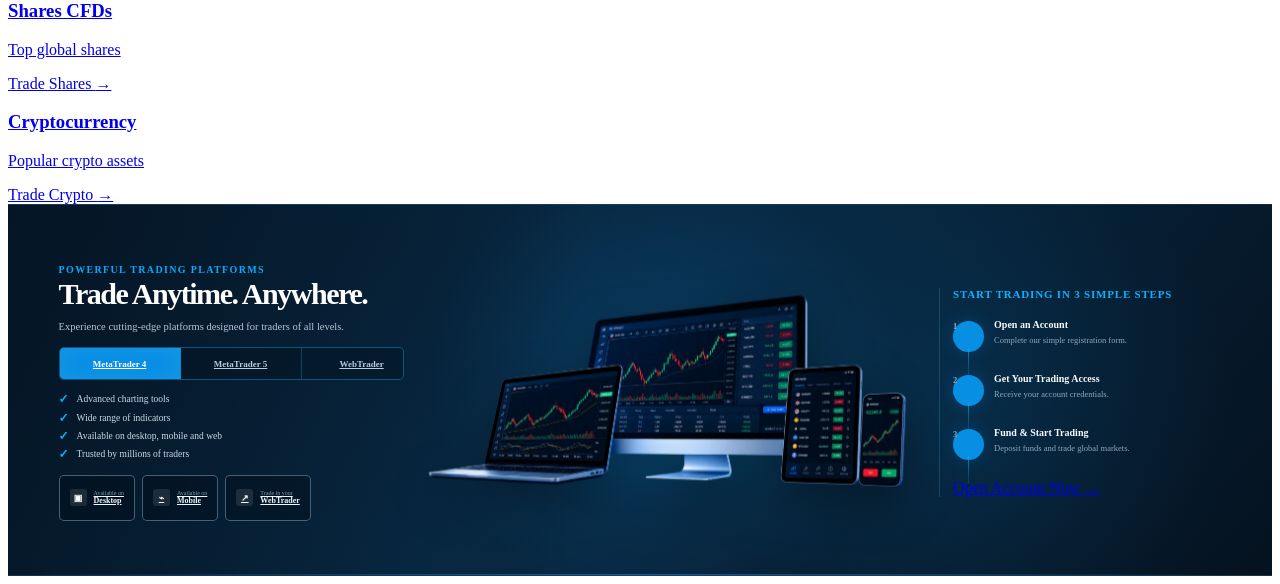
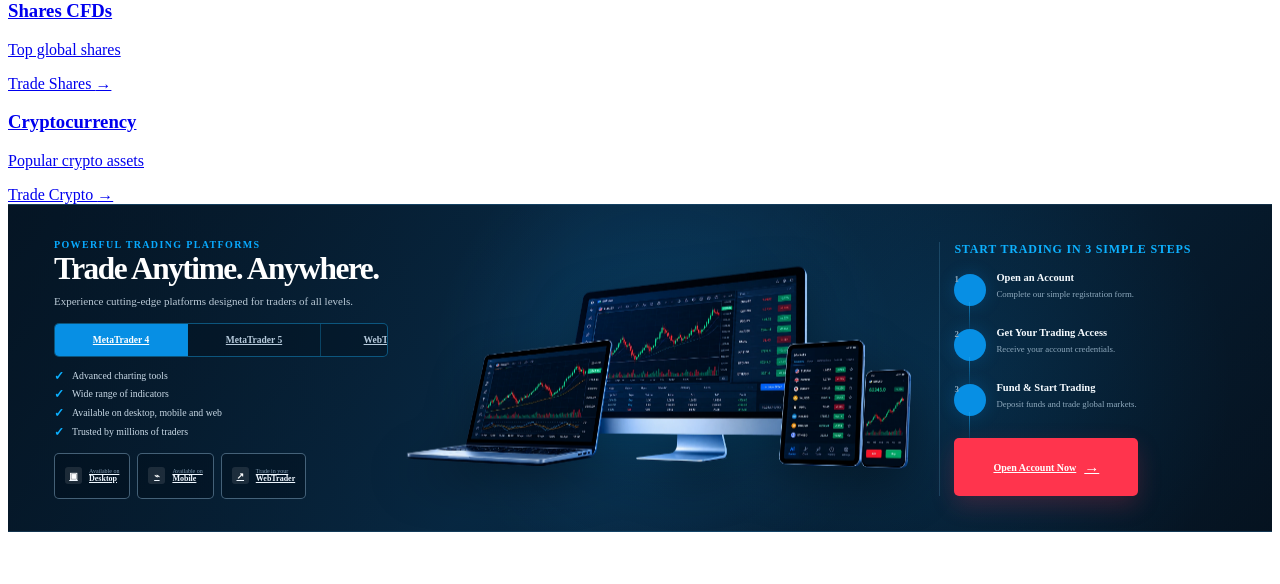
Before and after one commit to mahekp7021-commits/fxcentrum24-v2, a PHP site: page /sections/market-categories.html in a window 1280 px wide. Shown: the part 464-1048 px from the top of the page. After the commit the page ends 996 px from the top, so only its background shows below. Run offline with PHP 8.4, Linux system fonts and the light colour scheme.

Commit message:
Reference-lock Section 04 sizing, spacing and CTA

```diff
--- a/sections/platforms.css
+++ b/sections/platforms.css
@@ -1,356 +1,29 @@
 /* =========================================================
    FXCENTRUM24 — SECTION 04: POWERFUL TRADING PLATFORMS
-   ========================================================= */
+   Reference-matched desktop proportions.
+========================================================= */
+.platforms-section{position:relative;overflow:hidden;isolation:isolate;min-height:0!important;background:radial-gradient(circle at 52% 48%,rgba(17,151,236,.18),transparent 34%),linear-gradient(135deg,#061a2c 0%,#082b47 48%,#061524 100%);border-top:1px solid rgba(62,143,194,.22);border-bottom:1px solid rgba(62,143,194,.22);color:#f4f9ff}
+.platforms-section::before{content:"";position:absolute;inset:0;z-index:-1;background:linear-gradient(90deg,rgba(4,17,30,.55),transparent 45%,rgba(3,12,22,.28)),radial-gradient(circle at 76% 55%,rgba(13,164,255,.14),transparent 27%);pointer-events:none}
+.platforms-inner{width:min(1280px,calc(100% - 92px));min-height:292px;margin:0 auto;padding:18px 0 16px;display:grid;grid-template-columns:minmax(300px,.95fr) minmax(430px,1.48fr) minmax(270px,.82fr);align-items:center;gap:18px}
+.platforms-copy,.platforms-visual,.platforms-steps{min-width:0}
+.platforms-eyebrow{margin:0 0 4px;color:#08aaff;font-size:10px;font-weight:800;letter-spacing:1.35px;text-transform:uppercase}
+.platforms-title{margin:0;max-width:450px;color:#fff;font-size:clamp(30px,2.45vw,36px);line-height:.98;letter-spacing:-1.45px;font-weight:800}
+.platforms-description{max-width:410px;margin:9px 0 13px;color:rgba(221,235,247,.84);font-size:11px;line-height:1.42}
+.platform-tabs{display:flex;align-items:center;width:fit-content;max-width:100%;margin-bottom:13px;border:1px solid rgba(21,137,195,.55);border-radius:5px;overflow:hidden;background:rgba(3,20,34,.48)}
+.platform-tab{min-width:104px;height:32px;padding:0 14px;display:inline-flex;align-items:center;justify-content:center;border-right:1px solid rgba(21,137,195,.38);color:#b7cbdc;font-size:9.5px;font-weight:700;transition:background .22s ease,color .22s ease}
+.platform-tab:last-child{border-right:0}.platform-tab:hover,.platform-tab.is-active{color:#fff;background:#078fe4}
+.platform-features{margin:0;padding:0;list-style:none;display:grid;gap:6px}.platform-features li{position:relative;padding-left:18px;color:#c9d9e6;font-size:9.8px;line-height:1.3}.platform-features li::before{content:"✓";position:absolute;left:0;top:-1px;color:#0bb0ff;font-size:12px;font-weight:800}
+.platform-actions{display:flex;align-items:center;flex-wrap:wrap;gap:7px;margin-top:14px}.platform-action{min-height:30px;padding:7px 10px;display:inline-flex;align-items:center;gap:7px;border:1px solid rgba(134,173,202,.5);border-radius:5px;background:rgba(2,14,25,.42);color:#eef7ff;font-size:8px;font-weight:700;transition:border-color .2s ease,background .2s ease,transform .2s ease}.platform-action:hover{transform:translateY(-1px);border-color:rgba(17,169,255,.9);background:rgba(5,36,57,.72)}.platform-action-icon{width:17px;height:17px;display:grid;place-items:center;border-radius:3px;background:rgba(255,255,255,.1);color:#fff;font-size:9px}.platform-action small{display:block;color:#7e9ab0;font-size:6px;font-weight:500;line-height:1}
+.platforms-visual{position:relative;min-height:252px;display:flex;align-items:center;justify-content:center}.platforms-visual::before{content:"";position:absolute;width:78%;height:42%;bottom:11%;left:11%;background:radial-gradient(ellipse,rgba(11,165,255,.34),transparent 67%);filter:blur(18px);z-index:-1}.platforms-device-image{width:min(100%,700px);max-height:280px;object-fit:contain;object-position:center;display:block;filter:drop-shadow(0 18px 24px rgba(0,0,0,.35));animation:platformDeviceFloat 6s ease-in-out infinite}@keyframes platformDeviceFloat{0%,100%{transform:translateY(0)}50%{transform:translateY(-5px)}}
+.platforms-steps{padding-left:14px;border-left:1px solid rgba(73,142,182,.3)}.platforms-steps-title{margin:0 0 14px;color:#0db1ff;font-size:12px;line-height:1.2;font-weight:800;letter-spacing:.8px;text-transform:uppercase}.platform-step{position:relative;display:grid;grid-template-columns:32px 1fr;gap:10px;min-height:55px}.platform-step:not(:last-child)::after{content:"";position:absolute;left:15px;top:32px;width:1px;height:27px;background:linear-gradient(180deg,rgba(22,161,239,.7),rgba(22,161,239,.12))}.platform-step-number{width:32px;height:32px;display:grid;place-items:center;border-radius:50%;background:#078fe4;box-shadow:0 0 18px rgba(0,157,255,.2);color:#fff;font-size:12px;font-weight:800}.platform-step strong,.platform-step span{display:block}.platform-step strong{margin-top:2px;color:#f6fbff;font-size:10.5px;line-height:1.2}.platform-step span{margin-top:4px;color:#8ea9bd;font-size:8.8px;line-height:1.35}
+.platform-open-account{margin-top:3px;min-width:150px;min-height:38px;padding:10px 17px;display:inline-flex;align-items:center;justify-content:center;gap:8px;border-radius:5px;background:#ff344d;color:#fff;font-size:10px;font-weight:800;box-shadow:0 9px 25px rgba(255,52,77,.2);transition:transform .2s ease,box-shadow .2s ease,background .2s ease}.platform-open-account:hover{transform:translateY(-2px);background:#ff4057;box-shadow:0 13px 30px rgba(255,52,77,.3)}.platform-open-account b{font-size:15px;line-height:0}
+.platforms-section .platforms-eyebrow,.platforms-section .platforms-title,.platforms-section .platforms-description,.platforms-section .platform-tabs,.platforms-section .platform-features,.platforms-section .platform-actions,.platforms-section .platforms-steps,.platforms-section .platforms-visual{animation:platformContentIn .65s ease both}.platforms-section .platforms-title{animation-delay:.08s}.platforms-section .platforms-description{animation-delay:.14s}.platforms-section .platform-tabs{animation-delay:.2s}.platforms-section .platform-features{animation-delay:.26s}.platforms-section .platform-actions{animation-delay:.32s}.platforms-section .platforms-visual{animation-delay:.16s}.platforms-section .platforms-steps{animation-delay:.24s}@keyframes platformContentIn{from{opacity:0;transform:translateY(10px)}to{opacity:1;transform:none}}
 
-.platforms-section {
-  position: relative;
-  overflow: hidden;
-  isolation: isolate;
-  background:
-    radial-gradient(circle at 52% 48%, rgba(17,151,236,.18), transparent 34%),
-    linear-gradient(135deg, #061a2c 0%, #082b47 48%, #061524 100%);
-  border-top: 1px solid rgba(62,143,194,.22);
-  border-bottom: 1px solid rgba(62,143,194,.22);
-  color: #f4f9ff;
-}
+/* Override the old global lower-section lock: no artificial blank area. */
+html body main>section.market-categories{min-height:0!important}
+html body main>section.platforms-section{min-height:0!important}
+html body .market-categories+.platforms-section{margin-top:0!important}
 
-.platforms-section::before {
-  content: "";
-  position: absolute;
-  inset: 0;
-  z-index: -1;
-  background:
-    linear-gradient(90deg, rgba(4,17,30,.55), transparent 45%, rgba(3,12,22,.28)),
-    radial-gradient(circle at 76% 55%, rgba(13,164,255,.14), transparent 27%);
-  pointer-events: none;
-}
-
-.platforms-section::after {
-  content: "";
-  position: absolute;
-  inset: auto 0 0;
-  height: 1px;
-  background: linear-gradient(90deg, transparent, rgba(24,169,255,.45), transparent);
-  pointer-events: none;
-}
-
-.platforms-inner {
-  width: min(1320px, 92%);
-  min-height: 315px;
-  margin: 0 auto;
-  padding: 30px 0 25px;
-  display: grid;
-  grid-template-columns: minmax(280px, .95fr) minmax(390px, 1.35fr) minmax(245px, .78fr);
-  align-items: center;
-  gap: 24px;
-}
-
-.platforms-copy,
-.platforms-visual,
-.platforms-steps { min-width: 0; }
-
-.platforms-eyebrow {
-  margin: 0 0 4px;
-  color: #08aaff;
-  font-size: 10px;
-  font-weight: 800;
-  letter-spacing: 1.35px;
-  text-transform: uppercase;
-}
-
-.platforms-title {
-  margin: 0;
-  max-width: 440px;
-  color: #fff;
-  font-size: clamp(27px, 2.35vw, 37px);
-  line-height: 1.04;
-  letter-spacing: -1.5px;
-  font-weight: 800;
-}
-
-.platforms-description {
-  max-width: 390px;
-  margin: 8px 0 13px;
-  color: rgba(221,235,247,.82);
-  font-size: 10.5px;
-  line-height: 1.48;
-}
-
-.platform-tabs {
-  display: flex;
-  align-items: center;
-  width: fit-content;
-  max-width: 100%;
-  margin-bottom: 13px;
-  border: 1px solid rgba(21,137,195,.55);
-  border-radius: 5px;
-  overflow: hidden;
-  background: rgba(3,20,34,.48);
-}
-
-.platform-tab {
-  min-width: 94px;
-  height: 31px;
-  padding: 0 13px;
-  display: inline-flex;
-  align-items: center;
-  justify-content: center;
-  border-right: 1px solid rgba(21,137,195,.38);
-  color: #b7cbdc;
-  font-size: 9px;
-  font-weight: 700;
-  transition: background .22s ease, color .22s ease, box-shadow .22s ease;
-}
-.platform-tab:last-child { border-right: 0; }
-.platform-tab:hover,
-.platform-tab.is-active {
-  color: #fff;
-  background: #078fe4;
-  box-shadow: inset 0 0 20px rgba(255,255,255,.08);
-}
-
-.platform-features {
-  margin: 0;
-  padding: 0;
-  list-style: none;
-  display: grid;
-  gap: 6px;
-}
-
-.platform-features li {
-  position: relative;
-  padding-left: 18px;
-  color: #c9d9e6;
-  font-size: 9.5px;
-  line-height: 1.3;
-}
-.platform-features li::before {
-  content: "✓";
-  position: absolute;
-  left: 0;
-  top: -1px;
-  color: #0bb0ff;
-  font-size: 12px;
-  font-weight: 800;
-}
-
-.platform-actions {
-  display: flex;
-  align-items: center;
-  flex-wrap: wrap;
-  gap: 7px;
-  margin-top: 14px;
-}
-
-.platform-action {
-  min-height: 30px;
-  padding: 7px 10px;
-  display: inline-flex;
-  align-items: center;
-  gap: 7px;
-  border: 1px solid rgba(134,173,202,.5);
-  border-radius: 5px;
-  background: rgba(2,14,25,.42);
-  color: #eef7ff;
-  font-size: 8px;
-  font-weight: 700;
-  transition: border-color .2s ease, background .2s ease, transform .2s ease;
-}
-.platform-action:hover {
-  transform: translateY(-1px);
-  border-color: rgba(17,169,255,.9);
-  background: rgba(5,36,57,.72);
-}
-.platform-action-icon {
-  width: 17px;
-  height: 17px;
-  display: grid;
-  place-items: center;
-  border-radius: 3px;
-  background: rgba(255,255,255,.1);
-  color: #fff;
-  font-size: 9px;
-}
-.platform-action small {
-  display: block;
-  color: #7e9ab0;
-  font-size: 6px;
-  font-weight: 500;
-  line-height: 1;
-}
-
-.platforms-visual {
-  position: relative;
-  min-height: 265px;
-  display: flex;
-  align-items: center;
-  justify-content: center;
-}
-
-.platforms-visual::before {
-  content: "";
-  position: absolute;
-  width: 78%;
-  height: 42%;
-  bottom: 11%;
-  left: 11%;
-  background: radial-gradient(ellipse, rgba(11,165,255,.34), transparent 67%);
-  filter: blur(18px);
-  z-index: -1;
-}
-
-.platforms-device-image {
-  width: min(100%, 720px);
-  max-height: 290px;
-  object-fit: contain;
-  object-position: center;
-  display: block;
-  filter: drop-shadow(0 18px 24px rgba(0,0,0,.35));
-  animation: platformDeviceFloat 6s ease-in-out infinite;
-}
-
-@keyframes platformDeviceFloat {
-  0%, 100% { transform: translateY(0); }
-  50% { transform: translateY(-5px); }
-}
-
-.platforms-steps {
-  padding-left: 13px;
-  border-left: 1px solid rgba(73,142,182,.3);
-}
-
-.platforms-steps-title {
-  margin: 0 0 15px;
-  color: #0db1ff;
-  font-size: 11px;
-  line-height: 1.2;
-  font-weight: 800;
-  letter-spacing: .8px;
-  text-transform: uppercase;
-}
-
-.platform-step {
-  position: relative;
-  display: grid;
-  grid-template-columns: 31px 1fr;
-  gap: 10px;
-  min-height: 54px;
-}
-
-.platform-step:not(:last-child)::after {
-  content: "";
-  position: absolute;
-  left: 15px;
-  top: 31px;
-  width: 1px;
-  height: 28px;
-  background: linear-gradient(180deg, rgba(22,161,239,.7), rgba(22,161,239,.12));
-}
-
-.platform-step-number {
-  width: 31px;
-  height: 31px;
-  display: grid;
-  place-items: center;
-  border-radius: 50%;
-  background: #078fe4;
-  box-shadow: 0 0 18px rgba(0,157,255,.2);
-  color: #fff;
-  font-size: 12px;
-  font-weight: 800;
-}
-
-.platform-step strong,
-.platform-step span { display: block; }
-.platform-step strong {
-  margin-top: 2px;
-  color: #f6fbff;
-  font-size: 10px;
-  line-height: 1.2;
-}
-.platform-step span {
-  margin-top: 4px;
-  color: #8ea9bd;
-  font-size: 8.5px;
-  line-height: 1.35;
-}
-
-.platforms-section .platforms-eyebrow,
-.platforms-section .platforms-title,
-.platforms-section .platforms-description,
-.platforms-section .platform-tabs,
-.platforms-section .platform-features,
-.platforms-section .platform-actions,
-.platforms-section .platforms-steps,
-.platforms-section .platforms-visual {
-  animation: platformContentIn .65s ease both;
-}
-.platforms-section .platforms-title { animation-delay: .08s; }
-.platforms-section .platforms-description { animation-delay: .14s; }
-.platforms-section .platform-tabs { animation-delay: .2s; }
-.platforms-section .platform-features { animation-delay: .26s; }
-.platforms-section .platform-actions { animation-delay: .32s; }
-.platforms-section .platforms-visual { animation-delay: .16s; }
-.platforms-section .platforms-steps { animation-delay: .24s; }
-
-@keyframes platformContentIn {
-  from { opacity: 0; transform: translateY(10px); }
-  to { opacity: 1; transform: none; }
-}
-
-/* The current hero-lock stylesheet gives every direct lower section
-   a generic dark background/min-height. Section 04 must own those
-   values so it renders as designed. */
-main > section.platforms-section {
-  min-height: 0;
-  background:
-    radial-gradient(circle at 52% 48%, rgba(17,151,236,.18), transparent 34%),
-    linear-gradient(135deg, #061a2c 0%, #082b47 48%, #061524 100%);
-}
-
-@media (max-width: 1040px) {
-  .platforms-inner {
-    grid-template-columns: minmax(270px, .9fr) minmax(330px, 1.1fr);
-  }
-  .platforms-steps {
-    grid-column: 1 / -1;
-    display: grid;
-    grid-template-columns: auto repeat(3, 1fr);
-    gap: 16px;
-    align-items: start;
-    padding: 16px 0 0;
-    border-left: 0;
-    border-top: 1px solid rgba(73,142,182,.3);
-  }
-  .platforms-steps-title { margin: 8px 0 0; }
-  .platform-step { min-height: 48px; }
-  .platform-step:not(:last-child)::after { display: none; }
-}
-
-@media (max-width: 760px) {
-  .platforms-inner {
-    width: 90%;
-    min-height: 0;
-    padding: 32px 0 28px;
-    display: flex;
-    flex-direction: column;
-    align-items: stretch;
-    gap: 24px;
-  }
-  .platforms-title { font-size: 31px; }
-  .platform-tabs { width: 100%; }
-  .platform-tab { flex: 1; min-width: 0; }
-  .platforms-visual { min-height: 200px; order: 2; }
-  .platforms-device-image { max-height: 215px; }
-  .platforms-steps {
-    order: 3;
-    display: block;
-    padding: 20px 0 0;
-  }
-  .platforms-steps-title { margin-bottom: 15px; }
-  .platform-step { margin-bottom: 13px; }
-}
-
-@media (prefers-reduced-motion: reduce) {
-  .platforms-section * { animation: none !important; transition: none !important; }
-}
+@media(max-width:1040px){.platforms-inner{grid-template-columns:minmax(270px,.9fr) minmax(330px,1.1fr)}.platforms-steps{grid-column:1/-1;display:grid;grid-template-columns:auto repeat(3,1fr);gap:16px;align-items:start;padding:16px 0 0;border-left:0;border-top:1px solid rgba(73,142,182,.3)}.platforms-steps-title{margin:8px 0 0}.platform-step{min-height:48px}.platform-step:not(:last-child)::after{display:none}}
+@media(max-width:760px){.platforms-inner{width:90%;min-height:0;padding:32px 0 28px;display:flex;flex-direction:column;align-items:stretch;gap:24px}.platforms-title{font-size:31px}.platform-tabs{width:100%}.platform-tab{flex:1;min-width:0}.platforms-visual{min-height:200px;order:2}.platforms-device-image{max-height:215px}.platforms-steps{order:3;display:block;padding:20px 0 0}.platforms-steps-title{margin-bottom:15px}.platform-step{margin-bottom:13px}}
+@media(prefers-reduced-motion:reduce){.platforms-section *{animation:none!important;transition:none!important}}
```
